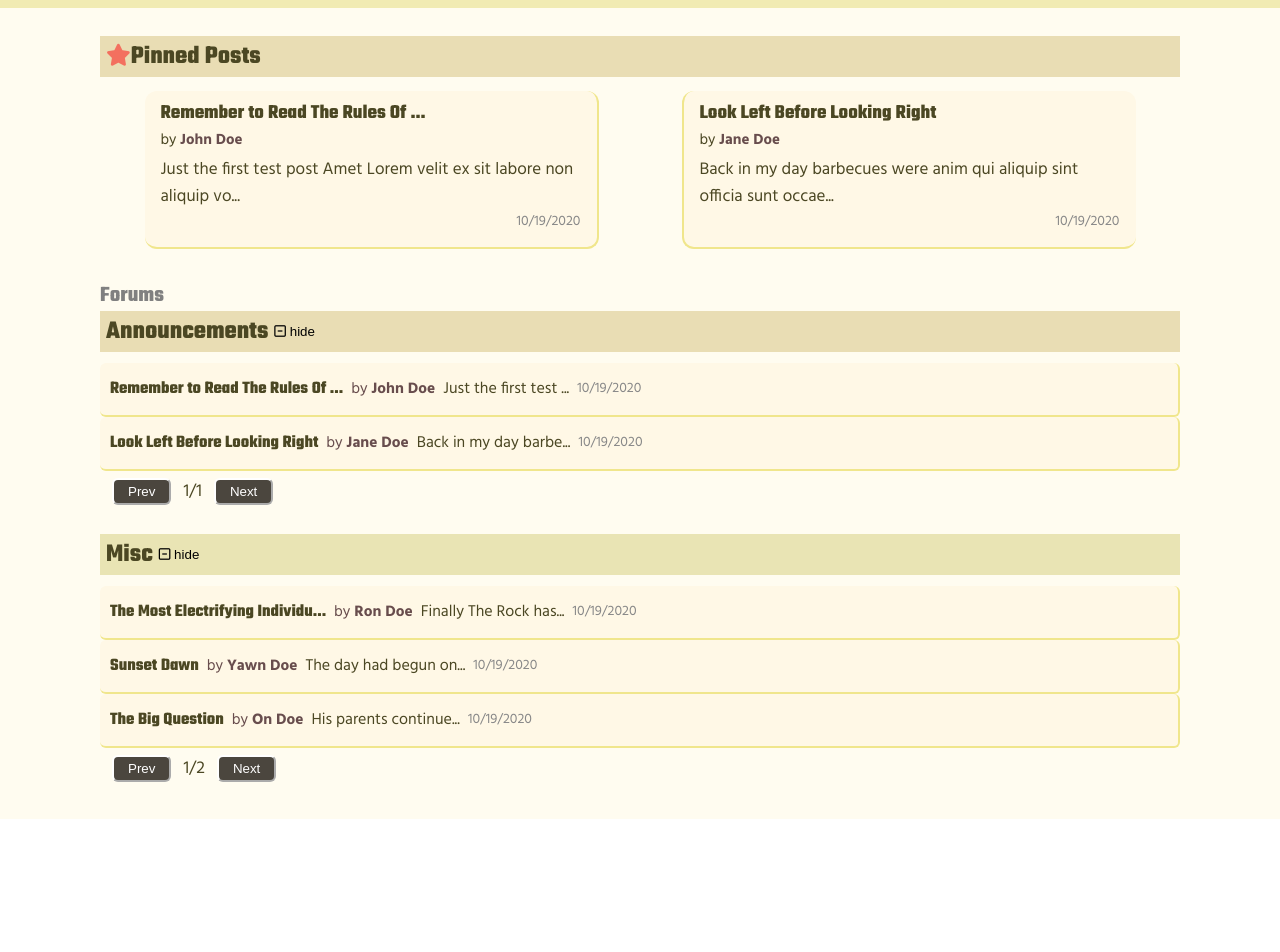
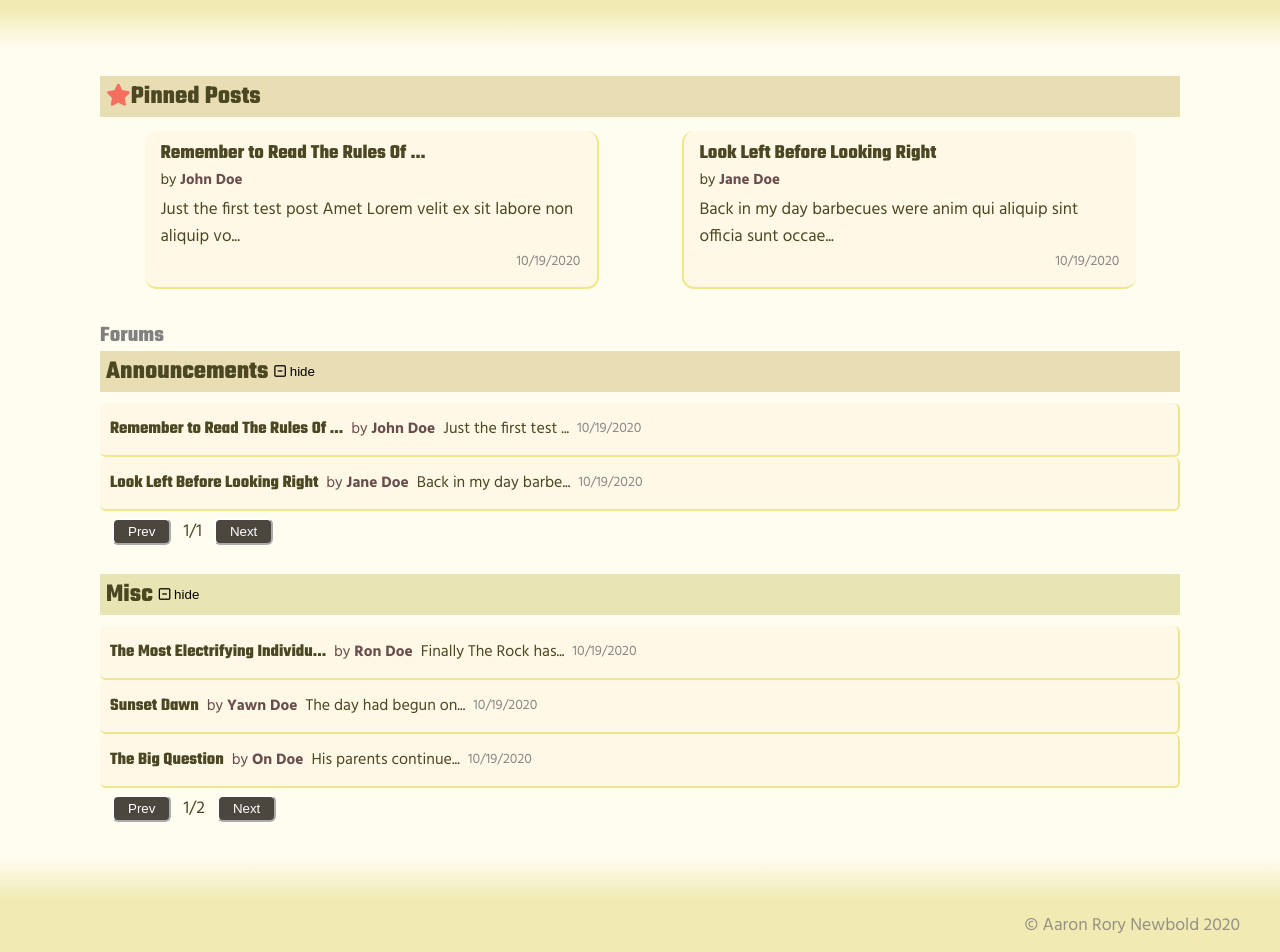
Before and after one commit to Aaron-RN/REACT-CMSBlog, a React (Create React App) app: page / in a window 1280 px wide. Shown: the part 190-1142 px from the top of the page. Before the commit the page ends 1009 px from the top, so only its background shows below. Built offline with nearby package versions, Linux system fonts and the light colour scheme.

Commit message:
Added footer
- also added a blend gradient

```diff
--- a/src/App.js
+++ b/src/App.js
@@ -39,6 +39,7 @@ const App = () => {
           powered by <span className="header">Rails</span>.
           {/* eslint-enable react/jsx-one-expression-per-line */}
         </p>
+        <div className="blend-nav-main" />
         <Switch>
           <Route
             exact
@@ -47,6 +48,12 @@ const App = () => {
           />
         </Switch>
       </main>
+      <div className="blend-main-footer" />
+      <footer className="footer">
+        <div className="container">
+          © Aaron Rory Newbold 2020
+        </div>
+      </footer>
     </div>
   );
 };
--- a/src/assets/css/App.css
+++ b/src/assets/css/App.css
@@ -58,7 +58,23 @@ a:hover { text-decoration: underline; }
 }
 .bg-navbar { position: relative; background-color: #f1ebb3; color: #4b4723; }
 .bg-main { background-color: #fffcf0; } /* #fdfaee */
-
+.blend-nav-main {
+  width: 100%;
+  height: 40px;
+  background-image: linear-gradient(#f1ebb3, #fffcf0);
+}
+.blend-main-footer {
+  width: 100%;
+  height: 40px;
+  background-image: linear-gradient(#fffcf0, #f1ebb3);
+}
+.footer {
+  font-size: 0.8em;
+  padding: 4px 12px;
+  color: #969183;
+  background-color: #f1ebb3;
+  text-align: right;
+}
 .App-logo {
   display: inline-block;
   padding: 2px;
```
